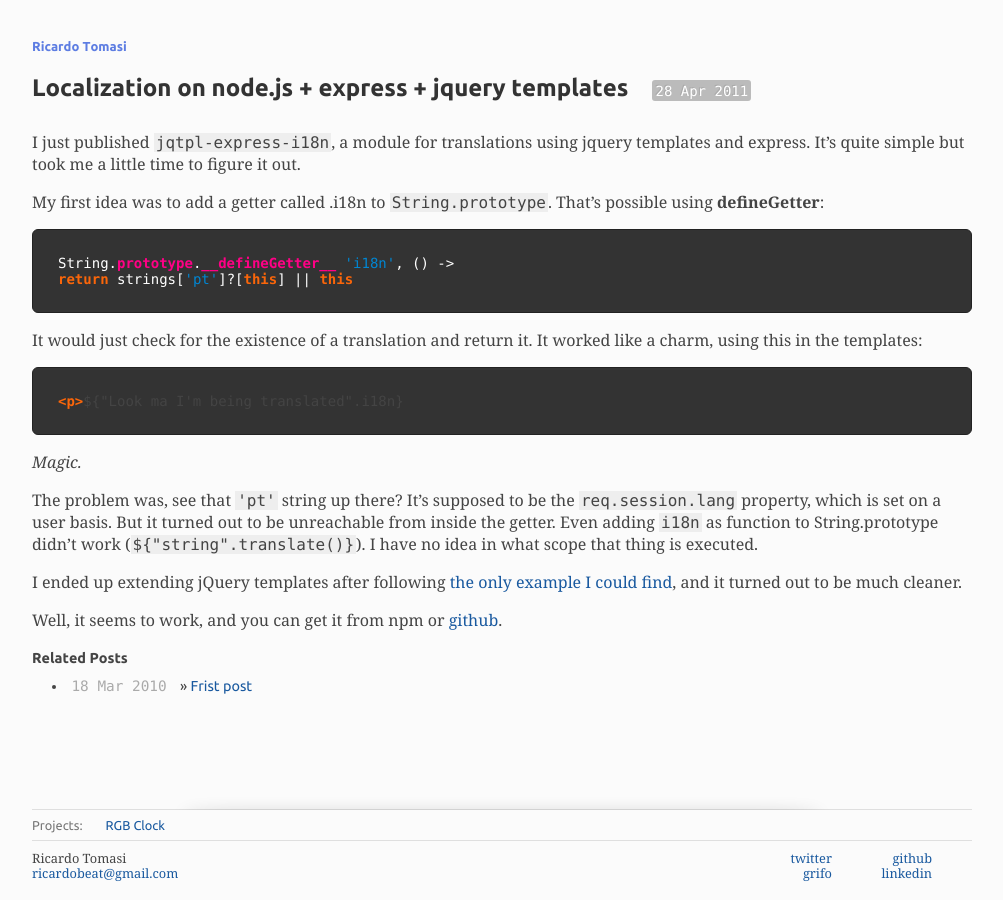
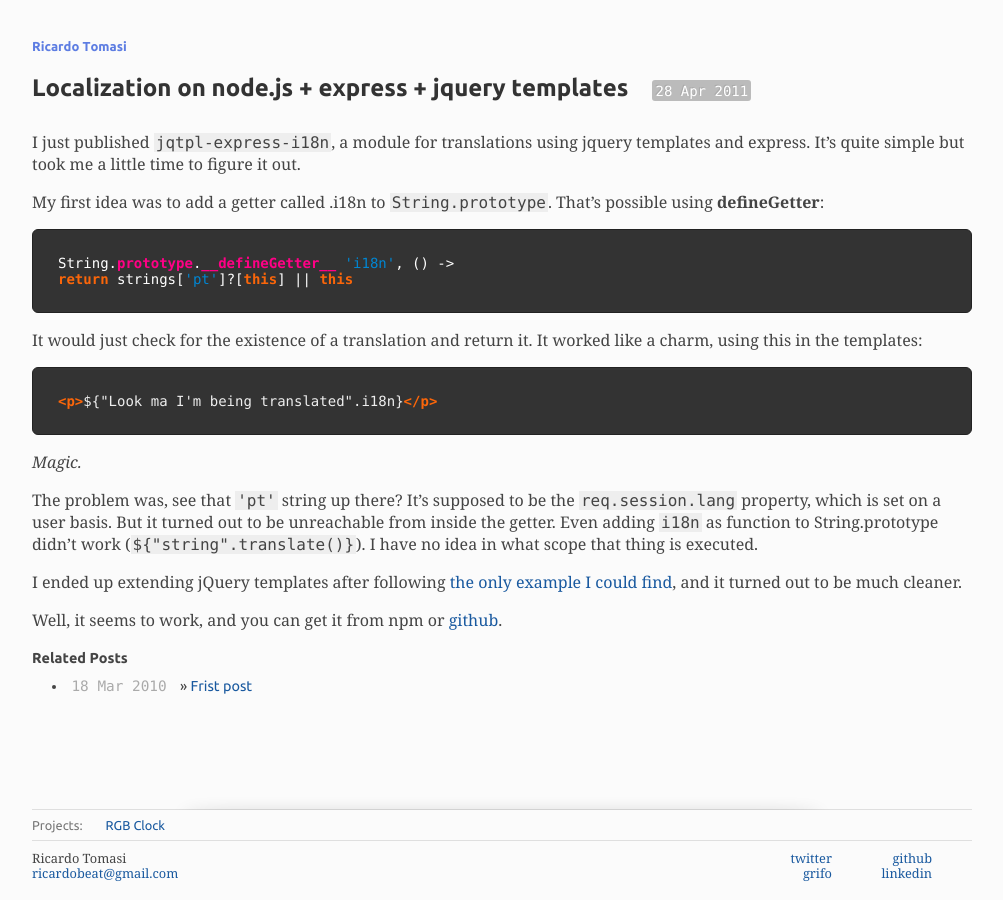
Before and after one commit to ricardobeat/ricardobeat.github.com, a Jekyll site: the page built from _posts/2011-04-28-localization-on-nodejs-express-jquery-templates.md, in a window 1280 px wide. Shown: the whole page, without its empty margins (138-1141 px from the left). Built offline with Jekyll 4.4.1, drawn with Linux system fonts in a browser that asks for light colours; Markdown is read by kramdown in place of the engine named in the settings.

Commit message:
set text color on code blocks

```diff
--- a/_posts/2011-04-28-localization-on-nodejs-express-jquery-templates.md
+++ b/_posts/2011-04-28-localization-on-nodejs-express-jquery-templates.md
@@ -21,7 +21,7 @@
 It would just check for the existence of a translation and return it. It worked like a charm, using this in the templates:
 
 {% highlight html %}
-<p>${"Look ma I'm being translated".i18n}
+<p>${"Look ma I'm being translated".i18n}</p>
 {% endhighlight %}
 
 *Magic.*
--- a/styles/syntax.css
+++ b/styles/syntax.css
@@ -1,4 +1,4 @@
-.highlight { background-color: #333333; padding:10px; }
+.highlight { background-color: #333333; padding:10px; color:#eee; }
 .highlight .c { color: #008800; font-style: italic; background-color: #0f140f } /* Comment */
 .highlight .err { color: #ffffff } /* Error */
 .highlight .g { color: #ffffff } /* Generic */
```
